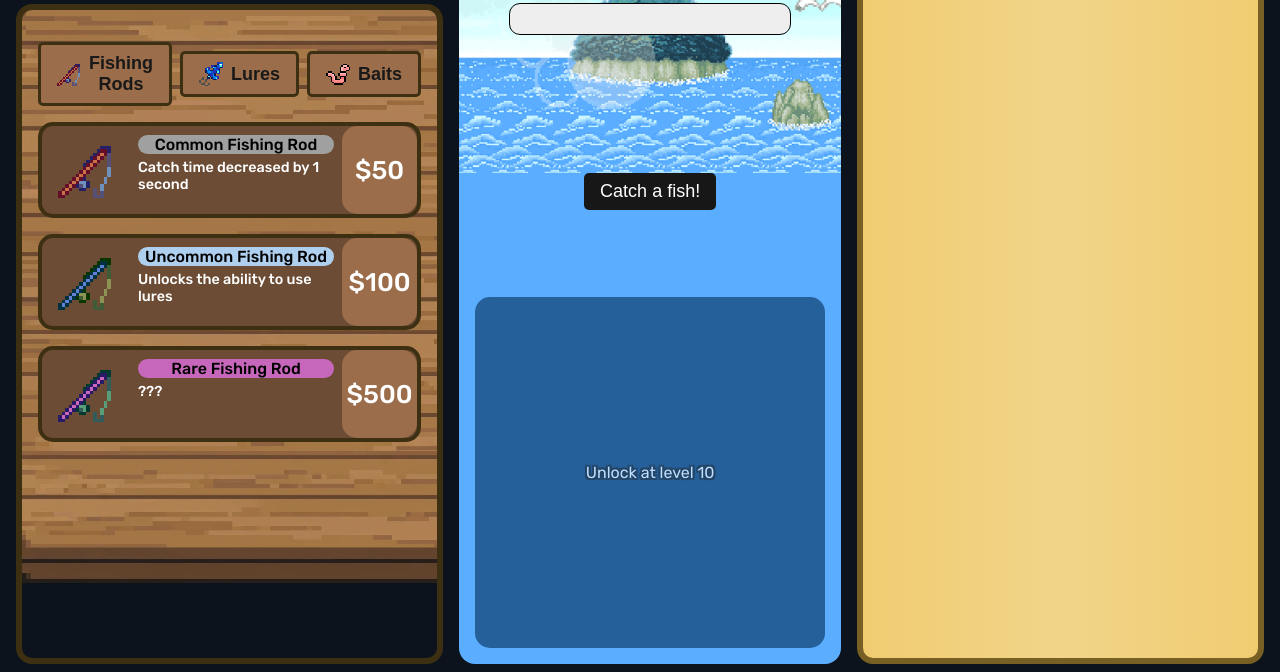
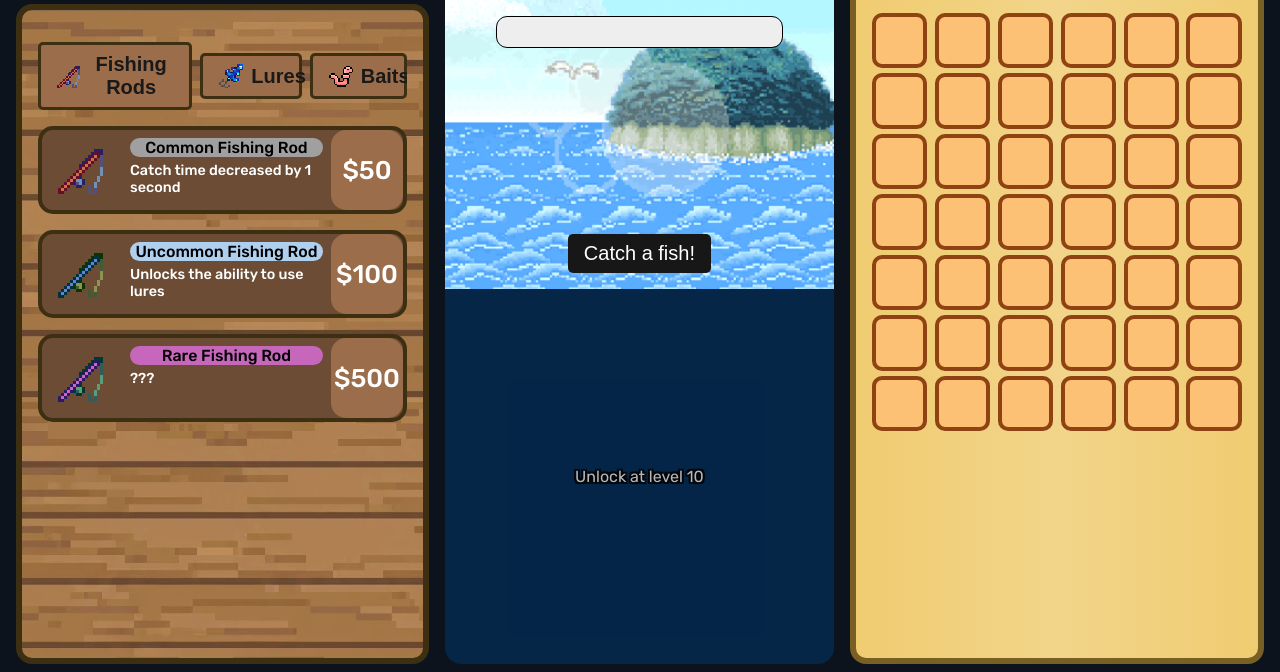
Before and after one commit to daniellazureanu/Fishing_Incremental, a plain HTML site: page index.html in a window 1280 px wide. Shown: the part 128-800 px from the top of the page. Drawn offline with Linux system fonts and the light colour scheme.

Commit message:
new sprites!

```diff
--- a/script.js
+++ b/script.js
@@ -9,11 +9,14 @@ const progressBar = document.getElementById("progressBar");
 const catchMessage = document.querySelector(".fishing-area p");
 const sellButton = document.getElementById("sellButton");
 const fishImage = document.getElementById('fishImage');
+
 let balanceDisplay;
 let purchasedUpgrades = {};
 let selectedCategory = "rods";
 let multiplier = 1;
 let canUseLures = false;
+
+const INVENTORY_SIZE = 42;
 
 let shop = {
   rods: {
@@ -135,7 +138,7 @@ const fishWeights = {
 };
 
 
-let duration = 5000;
+let duration = 100;
 
 loadProgress();
 listShop();
@@ -256,6 +259,16 @@ function updateInventoryContent() {
     itemContainer.addEventListener("click", () => {
       sellAFish(fish);
     });
+  }
+
+/* * * * * * * * * * * * * * * * * * * * * * * * * * * * * * * *
+ *    STUPID WORKAROUND TO RENDER THE REMAINING EMPTY SLOTS    *
+ * * * * * * * * * * * * * * * * * * * * * * * * * * * * * * * */
+  for(let i = 0; i < INVENTORY_SIZE - Object.keys(inventory).length; i++){
+    const remainingSlots = document.createElement("div");
+    remainingSlots.className ="item-container";
+
+    inventoryList.appendChild(remainingSlots);
   }
 
   balanceDisplay.textContent = balance;
--- a/style.css
+++ b/style.css
@@ -42,18 +42,21 @@ body, html{
 
 .game {
   display: flex;
+  flex-wrap: 1;
   height: 100vh;
   width: 100vw;
   padding: 0.5rem 1rem;
   gap: 1rem;
+  overflow: hidden;
 }
 
 .shop{
   display: flex;
   flex-direction: column;
   height: 100%;
-  width: 34vw;
+  width: 34%;
   gap: 1rem;
+  overflow: auto;
 }
 
 .shop .top-section{
@@ -75,11 +78,12 @@ body, html{
   flex-direction: column;
   flex-grow: 1;
   background-image: url('resources/upgradesbg.png');
-  background-position-y: -8px;
-  background-position-x: -10px;
+  background-position-y: -10px;
+  background-position-x: -15px;
+  background-size: cover;
   image-rendering: pixelated;
   background-repeat: no-repeat;
-  background-size: 140% auto;
+  background-size: 140% 140%;
   border-radius: 1rem;
   border: 6px solid #3d3012;
   padding: 1rem;
@@ -93,6 +97,7 @@ body, html{
   padding-top: 1rem;
   padding-bottom: 1rem;
   width: 100%;
+  overflow: auto;
 }
 
 .shop .categories button{
@@ -124,7 +129,7 @@ body, html{
 .shop .item-list .item{
   display: flex;
   align-items: center;
-  height: 6rem;
+  height: 5.5rem;
   border-radius: 15px;
   gap: 0.5rem;
   font-weight: 500;
@@ -216,17 +221,8 @@ body, html{
   display: flex;
   flex-direction: column;
   align-items: center;
-  background: #5aadff;
-  background-color: radial-gradient(circle, rgba(5, 166, 244, 1) 0%, rgba(41, 143, 194, 1) 50%, rgba(11, 109, 158, 1) 100%);
-  height: 100%;
-  width: 32vw;
-  padding: 1rem;
-  margin: 0;
-  gap: 1rem;
-  border-radius: 1rem;
-  background-image: url('resources/saltwater.gif');
-  background-repeat: no-repeat;
-  background-size: 100% auto;
+  height: auto;
+  width: 32%;
   text-shadow:
     -2px -2px 0 black,
      2px -2px 0 black,
@@ -236,15 +232,24 @@ body, html{
      2px  0px 0 black,
     -2px  0px 0 black,
      0px -2px 0 black;
+  overflow: auto;
 }
 
 .fishing-area .fish-action{
   display: flex;
+  justify-content: space-between;
+  flex-grow: 1;
+  border-top-left-radius: 1rem;
+  border-top-right-radius: 1rem;
   flex-direction: column;
+  background-image: url('resources/saltwater.gif');
+  background-repeat: no-repeat;
+  background-size: cover;
   align-items: center;
+  width: 100%;
   height: 50%;
-  width: 100%;
   gap: 0.5rem;
+  padding: 1rem;
 }
 
 .fishing-area .fish-action .location{
@@ -291,14 +296,15 @@ body, html{
 }
 
 .fishing-area .fish-action img{
-  width: 20%;
+  height: clamp(50px, 10vh, 100px);
+  width: auto;
   image-rendering: pixelated;
   opacity: 0;
 }
 
 button {
   padding: 8px 16px;
-  font-size: clamp(0.875rem, 2vw, 1.125rem);
+  font-size: clamp(1.25rem, 2vw, 1.25rem);
   cursor: pointer;
   background-color: #171717;
   color: white;
@@ -317,8 +323,9 @@ button:hover {
   justify-content: center;
   align-items: center;
   background-color: #022e59;
-  border-radius: 15px;
-  opacity: 0.6;
+  border-bottom-right-radius: 1rem;
+  border-bottom-left-radius: 1rem;
+  opacity: 0.7;
 }
 
 .inventory{
@@ -326,7 +333,7 @@ button:hover {
   flex-direction: column;
   gap: 1rem;
   height: 100%;
-  width: 34vw;
+  width: 34%;
   padding: 1rem;
   background: #f0cc71;
   background: linear-gradient(90deg, rgba(240, 204, 113, 1) 0%, rgba(242, 213, 138, 1) 50%, rgba(240, 204, 113, 1) 100%);
@@ -334,6 +341,7 @@ button:hover {
   border-radius: 1rem;
   font-size: clamp(1.2rem, 1.5vw, 1.6rem);
   border: 6px solid #785f23;
+  overflow: auto;
 }
 
 .inventory .top-section{
@@ -349,7 +357,8 @@ button:hover {
 
 .inventory .inventory-list{
   display: grid;
-  grid-template-columns: repeat(auto-fill, 70px);
+  justify-content: space-between;
+  grid-template-columns: repeat(auto-fill, 15%);
   gap: 5px;
 }
 
@@ -358,16 +367,26 @@ button:hover {
   align-items: center;
   justify-content: center;
   position: relative;
-  width: 70px;
-  height: 70px;
   background-color: #fdc175;
-  border: 5px solid #8f4212;
+  border: 0.3rem solid #8f4212;
   box-sizing: border-box;
+  border-radius: 10px;
+  padding: 5px
+}
+
+.inventory .inventory-list .item-container:empty {
+  position: relative;
+}
+
+.inventory .inventory-list .item-container:empty::before {
+  content: '';
+  display: block;
+  padding-top: 100%;
 }
 
 .inventory .item-container .fish-icon{
-  width: 80%;
-  height: 80%;
+  width: 100%;
+  height: 100%;
   image-rendering: pixelated;
 }
 
@@ -411,3 +430,8 @@ button:hover {
   background-color: #ffffff;
   color: #000000;
 }
+
+img {
+  max-width: 100%;
+  display: block;
+}
```
Also changed, not shown: resources/Crab.png, resources/Pufferfish.png, resources/Surgeonfish.png.
